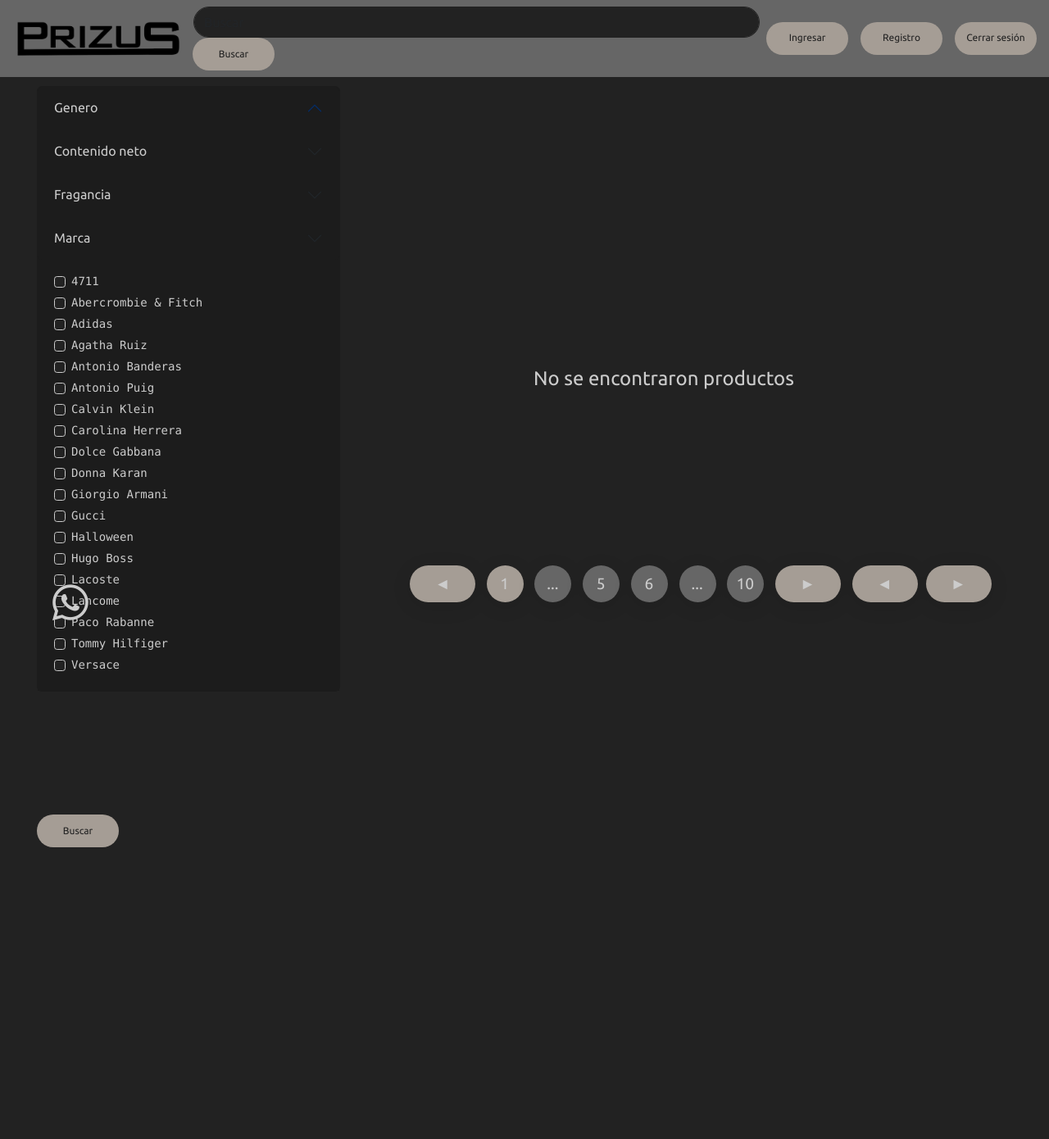
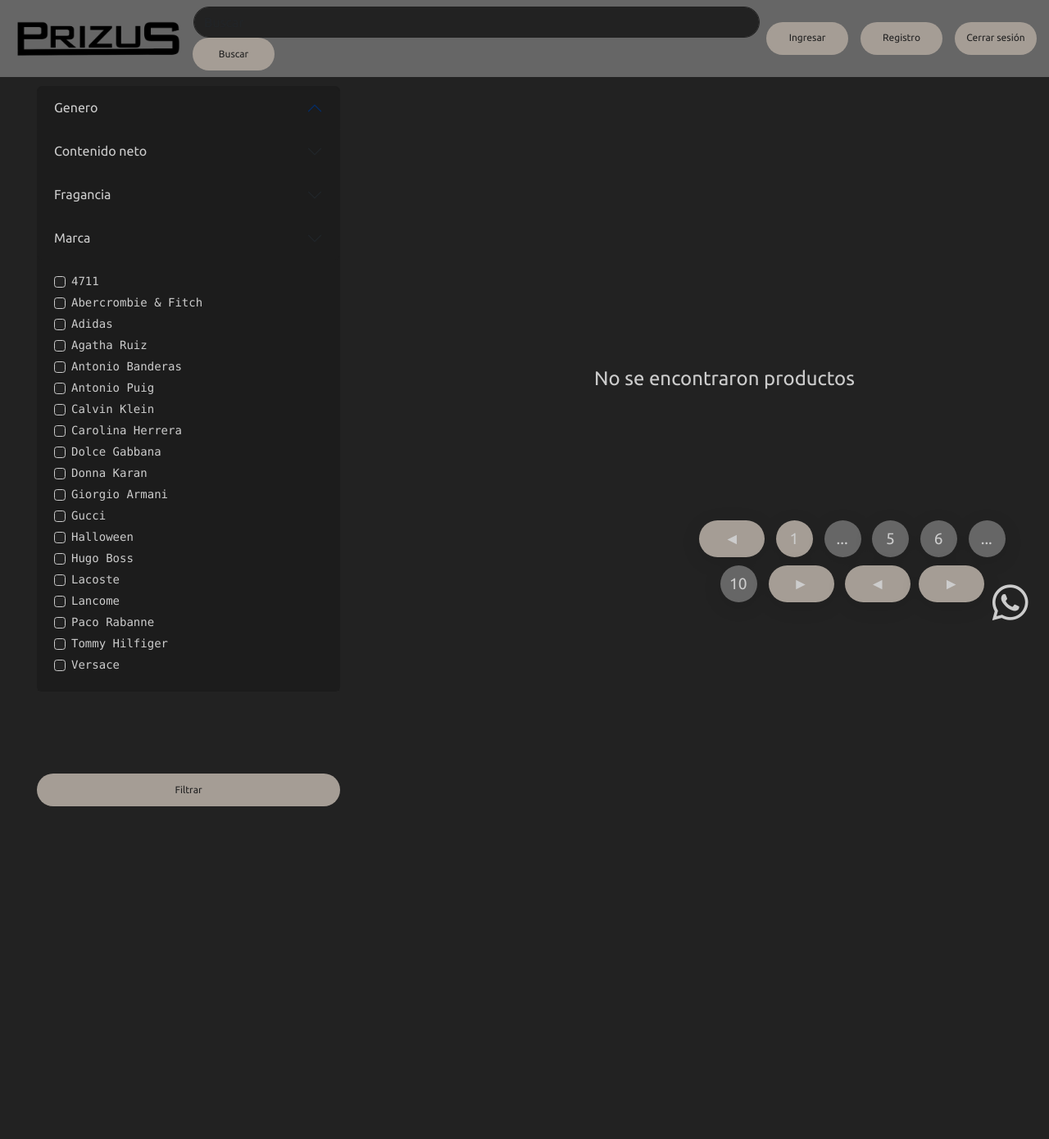
Before and after one commit to JoseOLDG/Prizus, a Django app: page /menu/ in a window 1280 px wide; the page is wider, and only the part inside the window is pictured. Shown: the top 1390 px of that part at 82% size. Run offline with Django 3.2, Linux system fonts and the light colour scheme; data that the repository does not hold is empty; some libraries are stand-ins or nearby versions.

Commit message:
css 07/11/2023

```diff
--- a/Prizus/core/static/core/css/main.css
+++ b/Prizus/core/static/core/css/main.css
@@ -1,4 +1,10 @@
 /* Main */
+body {
+    width: 1900px !important;
+    height: 1080px !important;
+}
+
+
 .container-items{
     display: grid;
     grid-template-columns: repeat(3, 1fr);
@@ -165,7 +171,7 @@
     display: flex;
     position: fixed;
     bottom: 40px;
-    left: 5%;
+    right: 2%;
 }
 
 .sii{
@@ -238,3 +244,27 @@ footer{
 .ftr{
     background-color: #666666 !important;
 }
+
+.btnfiltro{
+    display: block;
+    border: none;
+    outline: none;
+    height: 40px;
+    background: #A59D95;
+    color: #222222;
+    font-size: 12px;
+    border-radius: 50px;
+    width: 100%;
+    text-decoration: none;
+    position: relative;
+    display: block;
+    padding: 10px;
+    text-align: center;
+    font-family: 'Ubuntu';
+}
+
+.btnfiltro:hover{
+    text-decoration: none;
+    color: #222222;
+    background: #CCCCCC;
+}
--- a/Prizus/core/static/core/css/style.css
+++ b/Prizus/core/static/core/css/style.css
@@ -80,6 +80,7 @@ body {
 
 
 }
+
 .btn1:hover{
     text-decoration: none;
     color: #222222;
@@ -218,7 +219,11 @@ header form{
         grid-template-columns: repeat(1, 1fr) !important;
         display: block !important;
         width: 80% !important;
-        margin-top: 400px !important;
+        margin-top: 600px !important;
+    }
+
+    .descripcion{
+        width: 250px !important;
     }
 
     .contenerdorbody{
@@ -234,13 +239,17 @@ header form{
         gap: 50px !important;
     }
 
+    .btnfiltro{
+        margin-top: 30px;
+    }
+
     .iconw{
         color: #cccccc !important;
         font-size: 25px !important;
         display: flex !important;
         position: fixed !important;
         bottom: 40px !important;
-        left: 5% !important;
+        right: 2% !important;
     }
 
     footer{
@@ -248,6 +257,18 @@ header form{
         height: 600px;
         display: block;
         margin-top: 1250% !important;
+    }
+
+    .paginator{
+        display: flex;
+        flex-direction: column;
+        align-items: center;
+        left: -14%;
+
+    }
+
+    .previous-page, .next-page{
+        width: 45px;
     }
 }
 
--- a/Prizus/core/templates/core/menu.html
+++ b/Prizus/core/templates/core/menu.html
@@ -252,10 +252,8 @@
                 <div id="range-slider"></div>
 
 
-                <div>
-                    <a href="https://wa.me/56987831560?text=Hola, necesito ayuda."><i class="fa-brands fa-whatsapp iconw"></i></a>
-                </div>
-                <button type="submit" class="btn1">Buscar</button>
+
+                <button type="submit" class="btnfiltro">Filtrar</button>
             </div>
         </form>
         <div class="sii">
@@ -296,6 +294,10 @@
 
 
 
+    </div>
+
+    <div>
+        <a href="https://wa.me/56987831560?text=Hola, necesito ayuda."><i class="fa-brands fa-whatsapp iconw"></i></a>
     </div>
 
     <footer class="ftr text-center text-white">
```
